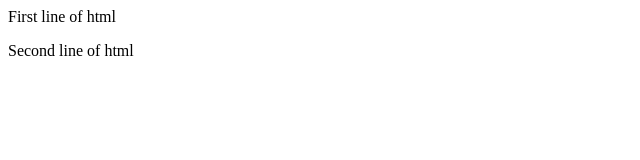
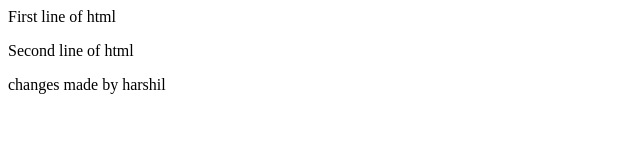
Before and after one commit to ranaharshil23/demo, a plain HTML site: page index.html in a window 1280 px wide. Shown: the whole page, without its empty margins (0-640 px from the left). Drawn offline with Linux system fonts and the light colour scheme.

Commit message:
add harshil changes

```diff
--- a/index.html
+++ b/index.html
@@ -1,2 +1,3 @@
 <p>First line of html</p>
 <p>Second line of html</p>
+<p>changes made by harshil</p>
```
